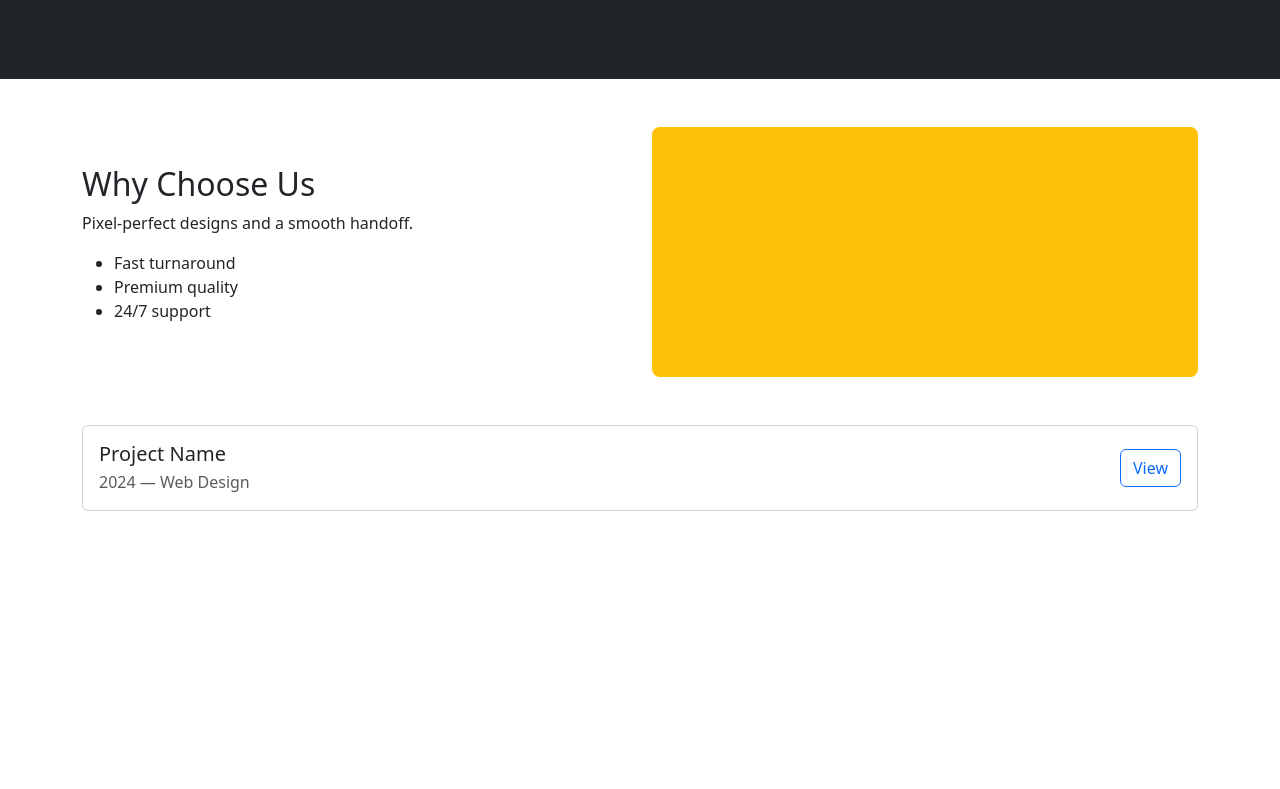
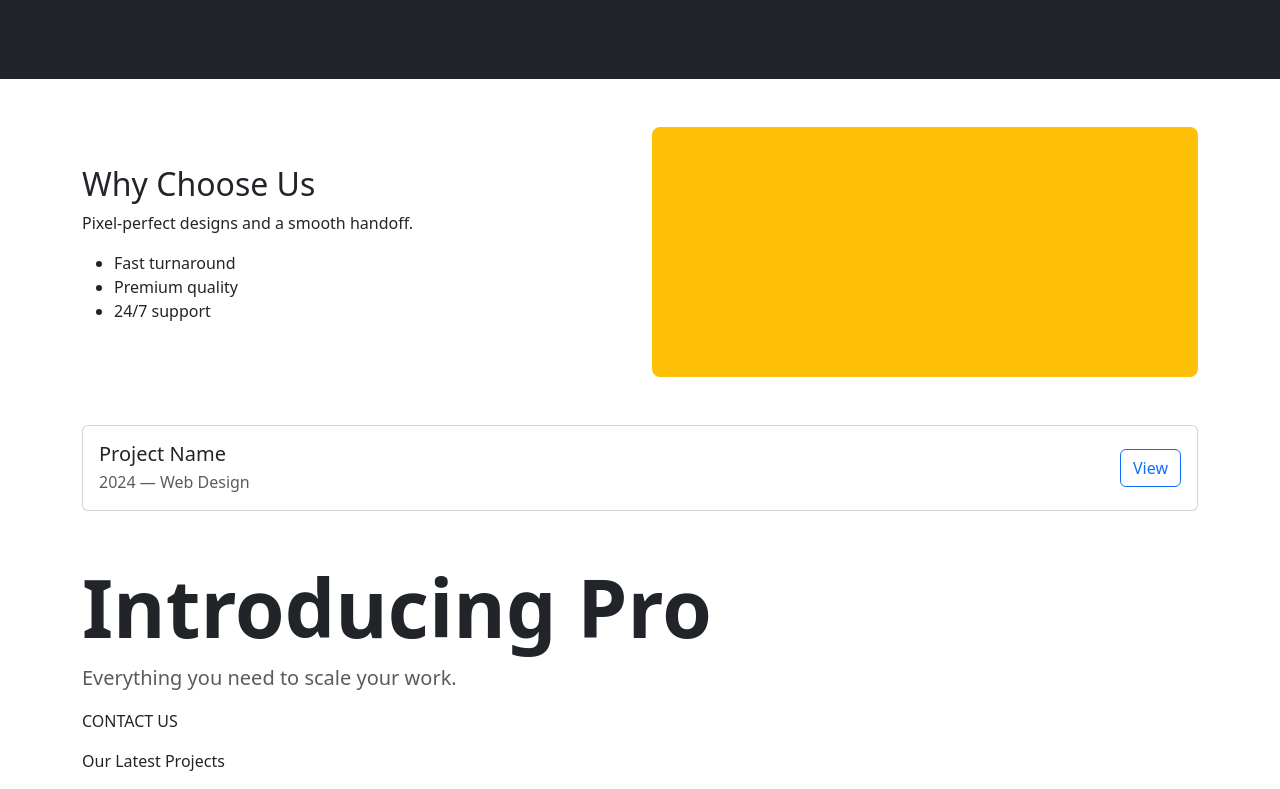
Before and after one commit to Hashcat07/Digital-Nurture, a website: page Upskilling/bootstrap5/index.html in a window 1280 px wide. Shown: the part 1354-2143 px from the top of the page. Before the commit the page ends 1865 px from the top, so only its background shows below. Drawn offline with nearby package versions, Linux system fonts and the light colour scheme.

Commit message:
feat: add typography

```diff
--- a/Upskilling/bootstrap5/index.html
+++ b/Upskilling/bootstrap5/index.html
@@ -167,6 +167,13 @@
         </div>
       </div>
     </section>
+
+    <section class="container mt-5">
+      <h1 class="display-1 fw-bold">Introducing Pro</h1>
+      <p class="lead text-muted">Everything you need to scale your work.</p>
+      <p class="text-uppercase">contact us</p>
+      <p class="text-capitalize">our latest projects</p>
+    </section>
     <script src="https://cdn.jsdelivr.net/npm/bootstrap@5.3.0/dist/js/bootstrap.bundle.min.js"></script>
   </body>
 </html>
```
